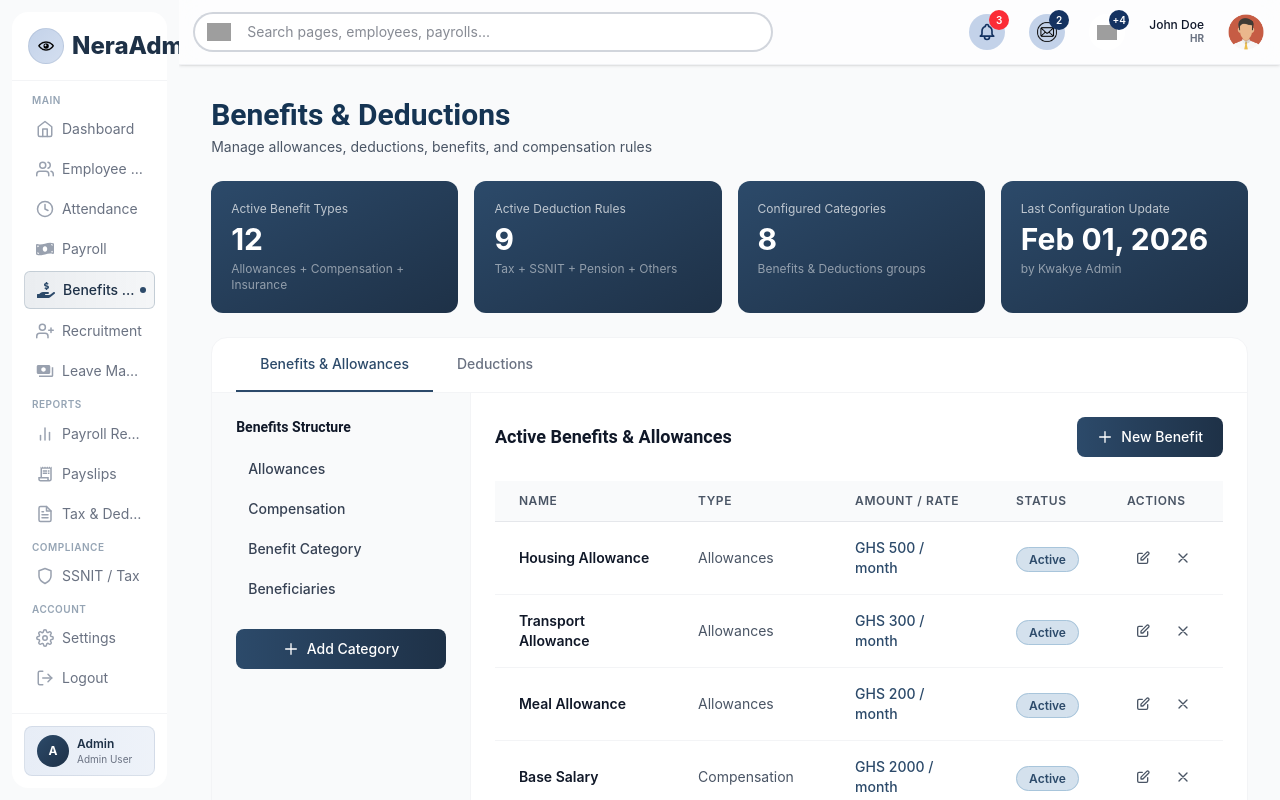
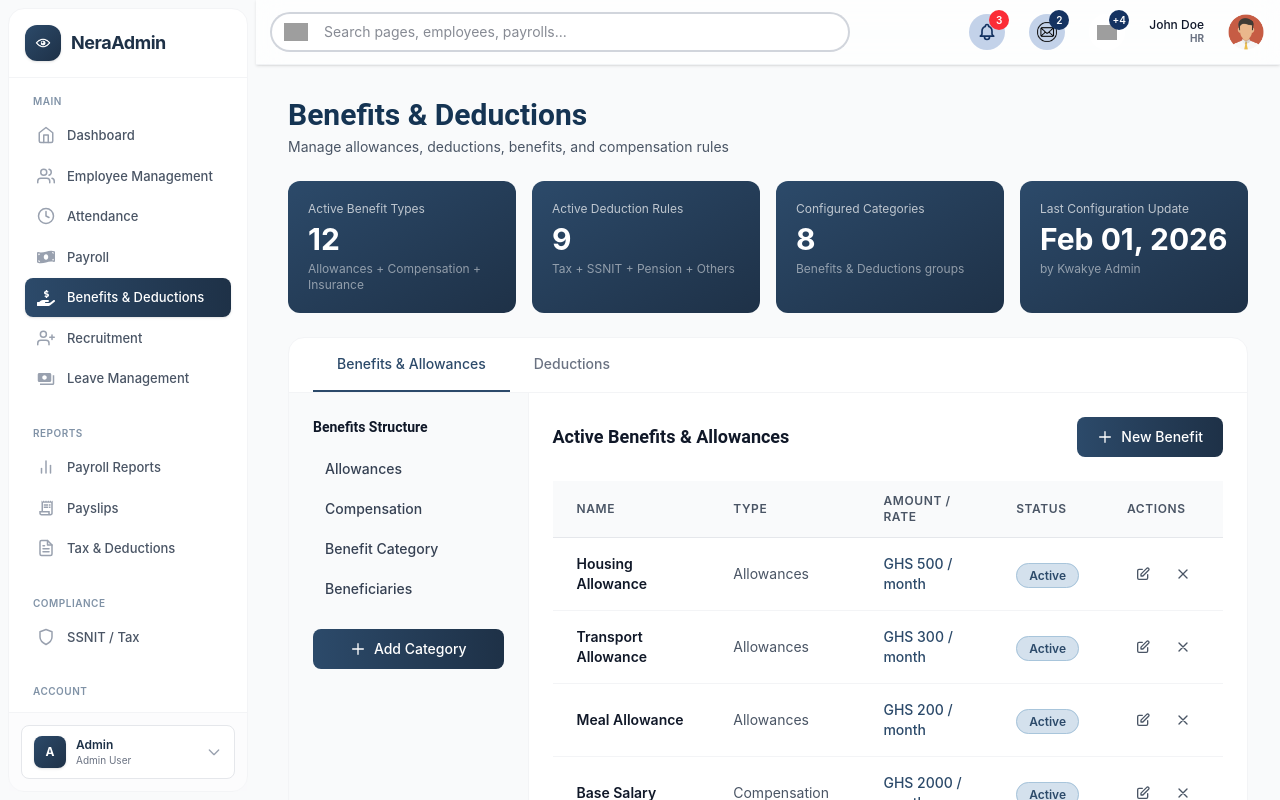
Before and after one commit to ayiteywoods/nera_payroll, a Next.js app: page /benefit in a window 1280 px wide. Built offline with nearby package versions, Linux system fonts and the light colour scheme; grey boxes are pictures that could not be loaded.

Commit message:
Initial commit - HR system setup

```diff
--- a/app/(dashboard)/layout.tsx
+++ b/app/(dashboard)/layout.tsx
@@ -1,22 +1,34 @@
-import Menu from '@/components/Menu'
-import Navbar from '@/components/NavBar';
+// app/(dashboard)/layout.tsx
+import Menu from "@/components/Menu";
+import Navbar from "@/components/NavBar";
 
 export default function DashboardLayout({
   children,
-}: Readonly<{
+}: {
   children: React.ReactNode;
-}>) {
+}) {
   return (
-    <div className='h-screen flex bg-gray-50'>
-      {/* LEFT - Menu Sidebar */}
-      <div className='w-[14%] md:w-[8%] lg:w-[16%] xl:w-[14%] p-3'>
-        <Menu />
-      </div>
+    <div className="min-h-screen w-full overflow-x-hidden bg-gray-50">
+      <div className="flex h-screen max-w-[100vw]">
+        {/* Sidebar - Responsive widths */}
+        <div className="hidden md:block md:w-16 lg:w-60 xl:w-64 flex-shrink-0 h-full overflow-y-auto p-2">
+          <Menu />
+        </div>
 
-      {/* RIGHT - Main Content */}
-      <div className='w-[86%] md:w-[92%] lg:w-[84%] xl:w-[86%] bg-[#F7F8FA] overflow-scroll flex flex-col'>
-        <Navbar />
-        {children}
+        {/* Main Content Area */}
+        <div className="flex-1 flex flex-col min-w-0 h-full">
+          {/* Navbar */}
+          <div className="flex-shrink-0 w-full">
+            <Navbar />
+          </div>
+
+          {/* Page Content - Scrollable with proper constraints */}
+          <div className="flex-1 overflow-x-hidden overflow-y-auto w-full">
+            <div className="w-full max-w-full">
+              {children}
+            </div>
+          </div>
+        </div>
       </div>
     </div>
   );
--- a/app/globals.css
+++ b/app/globals.css
@@ -45,12 +45,37 @@
   }
 }
 
+/* ===== RESPONSIVE OVERFLOW FIXES ===== */
+html, body {
+  overflow-x: hidden;
+  max-width: 100vw;
+  width: 100%;
+  position: relative;
+}
+
+/* Ensure all containers respect viewport width */
+* {
+  box-sizing: border-box;
+}
+
+*::before,
+*::after {
+  box-sizing: border-box;
+}
+
+/* Prevent any element from exceeding viewport */
+body > * {
+  max-width: 100vw;
+}
+
 /* ===== GLOBAL BODY ===== */
 body {
   background: var(--background);
   color: var(--foreground);
   font-family: var(--font-body);
   -webkit-font-smoothing: antialiased;
+  margin: 0;
+  padding: 0;
 }
 
 /* ===== HEADINGS ===== */
@@ -137,3 +162,65 @@ code, pre {
   background: var(--info-light);
   border-radius: 8px;
 }
+
+/* ===== RESPONSIVE CONTAINER HELPERS ===== */
+.container-responsive {
+  width: 100%;
+  max-width: 100vw;
+  margin: 0 auto;
+  padding-left: 1rem;
+  padding-right: 1rem;
+}
+
+@media (min-width: 640px) {
+  .container-responsive {
+    padding-left: 1.5rem;
+    padding-right: 1.5rem;
+  }
+}
+
+@media (min-width: 1024px) {
+  .container-responsive {
+    padding-left: 2rem;
+    padding-right: 2rem;
+  }
+}
+
+/* ===== PREVENT IMAGE OVERFLOW ===== */
+img {
+  max-width: 100%;
+  height: auto;
+}
+
+/* ===== PREVENT TABLE OVERFLOW ===== */
+table {
+  max-width: 100%;
+  overflow-x: auto;
+  display: block;
+}
+
+@media (min-width: 768px) {
+  table {
+    display: table;
+  }
+}
+
+/* ===== FLEX CONTAINER FIX ===== */
+.flex-container {
+  display: flex;
+  flex-wrap: wrap;
+  min-width: 0;
+}
+
+.flex-item {
+  min-width: 0;
+  flex-shrink: 1;
+}
+
+/* ===== PREVENT PRE/CODE OVERFLOW ===== */
+pre {
+  max-width: 100%;
+  overflow-x: auto;
+  white-space: pre-wrap;
+  word-wrap: break-word;
+}
--- a/components/Menu.tsx
+++ b/components/Menu.tsx
@@ -60,35 +60,51 @@ const Menu = () => {
   const pathname = usePathname();
 
   return (
-    <aside className="h-full flex flex-col justify-between bg-white rounded-2xl">
-
-      {/* Logo Section */}
-      <div className="p-4 border-b border-gray-100">
-        <Link href="/" className="flex items-center justify-center lg:justify-start gap-2">
-          <div className="w-9 h-9 rounded-full bg-gradient-to-br from-[#c3d2e9] to-[#d4dff0] border border-[#2c4a6a]/10 flex items-center justify-center flex-shrink-0">
+    <aside className="h-full flex flex-col bg-white rounded-2xl border border-gray-100">
+      {/* Logo Section - Reduced padding */}
+      <div className="px-3 py-4 sm:px-4 border-b border-gray-100">
+        <Link href="/" className="flex items-center justify-center lg:justify-start gap-2.5">
+          <div className="w-8 h-8 sm:w-9 sm:h-9 rounded-xl bg-gradient-to-br from-[#2c4a6a] to-[#1e3147] flex items-center justify-center flex-shrink-0 shadow-sm">
             <Image
               src="/eye.png"
               alt="logo"
-              height={20}
-              width={20}
-              className="object-contain"
+              height={18}
+              width={18}
+              className="object-contain brightness-0 invert"
             />
           </div>
-          <span className="hidden lg:block font-extrabold text-[#1e3147] text-2xl">
+          <span className="hidden lg:block font-bold text-[#1e3147] text-lg tracking-tight">
             NeraAdmin
           </span>
         </Link>
       </div>
 
-      {/* Menu Items */}
-      <div className="flex-1 flex flex-col px-3 pt-3 gap-2 text-sm">
-        {menuItems.map((section) => (
+      {/* Menu Items - Compact spacing */}
+      <div
+        className="flex-1 overflow-y-auto px-2 sm:px-3 py-3 custom-scrollbar"
+        style={{
+          scrollbarWidth: 'none',
+          msOverflowStyle: 'none',
+        }}
+      >
+        <style jsx>{`
+          .custom-scrollbar::-webkit-scrollbar {
+            display: none;
+          }
+        `}</style>
+
+        <div className="flex flex-col gap-4 text-sm">
+          {menuItems.map((section, sectionIndex) => (
             <div key={section.title}>
-            <span className="hidden md:block text-[10px] text-[#2c4a6a]/50 mb-1 uppercase tracking-wider font-semibold px-2">
+              {/* Section title - More compact */}
+              <div className={`hidden md:block px-3 mb-1.5 ${sectionIndex > 0 ? 'pt-2' : ''}`}>
+                <span className="text-[10px] text-[#2c4a6a]/60 uppercase tracking-wider font-semibold">
                   {section.title}
                 </span>
+              </div>
 
-            <div className="flex flex-col gap-1">
+              {/* Menu items with tighter spacing */}
+              <div className="flex flex-col gap-0.5">
                 {section.items
                   .filter((item) => item.visible.includes(role))
                   .map((item) => {
@@ -100,11 +116,13 @@ const Menu = () => {
                         key={item.label}
                         href={item.href}
                         className={`
-                        group relative flex items-center gap-2 px-3 py-2 rounded-md
+                          group relative flex items-center gap-3
+                          px-3 py-2.5 mx-1 rounded-lg
                           transition-all duration-200
-                        ${isActive
-                          ? "bg-gradient-to-r from-[#2c4a6a]/10 to-[#2c4a6a]/5 text-[#1e3147] font-medium border border-[#2c4a6a]/20"
-                          : "text-gray-500 hover:bg-[#c3d2e9]/30 hover:text-[#1e3147]"
+                          ${
+                            isActive
+                              ? "bg-gradient-to-r from-[#2c4a6a] to-[#1e3147] text-white font-medium shadow-sm"
+                              : "text-gray-600 hover:bg-gray-50 hover:text-[#2c4a6a]"
                           }
                           justify-center md:justify-start
                         `}
@@ -112,18 +130,23 @@ const Menu = () => {
                       >
                         <Icon
                           size={18}
-                        className={`flex-shrink-0 ${isActive ? "text-[#2c4a6a]" : "text-gray-400 group-hover:text-[#2c4a6a]"}`}
+                          className={`
+                            flex-shrink-0
+                            ${
+                              isActive
+                                ? "text-white"
+                                : "text-gray-400 group-hover:text-[#2c4a6a]"
+                            }
+                          `}
                         />
 
-                      <span className="hidden md:block whitespace-nowrap overflow-hidden text-ellipsis">
+                        {/* Label - Professional typography */}
+                        <span className="hidden md:block text-[13px] font-medium whitespace-nowrap overflow-hidden text-ellipsis">
                           {item.label}
                         </span>
 
-                      {isActive && (
-                        <div className="absolute right-2 w-1.5 h-1.5 rounded-full bg-[#2c4a6a]"></div>
-                      )}
-
-                      <span className="md:hidden absolute left-full ml-2 px-2 py-1 bg-gray-900 text-white text-xs rounded opacity-0 group-hover:opacity-100 pointer-events-none whitespace-nowrap z-50 transition-opacity">
+                        {/* Tooltip for mobile */}
+                        <span className="md:hidden absolute left-full ml-3 px-3 py-1.5 bg-gray-900 text-white text-xs rounded-lg opacity-0 group-hover:opacity-100 pointer-events-none whitespace-nowrap z-50 transition-opacity shadow-lg">
                           {item.label}
                         </span>
                       </Link>
@@ -133,16 +156,26 @@ const Menu = () => {
             </div>
           ))}
         </div>
+      </div>
 
-      {/* Footer - User Profile */}
-      <div className="p-3 border-t border-gray-100">
-        <div className="flex items-center gap-2 px-3 py-2 rounded-lg bg-gradient-to-r from-[#c3d2e9]/40 to-[#d4dff0]/40 border border-[#2c4a6a]/10">
-          <div className="w-8 h-8 rounded-full bg-gradient-to-br from-[#2c4a6a] to-[#1e3147] flex items-center justify-center text-white text-xs font-bold flex-shrink-0">
+      {/* Footer - User Profile - Compact */}
+      <div className="px-3 py-3 border-t border-gray-100 bg-gray-50/50">
+        <div className="flex items-center gap-2.5 px-3 py-2.5 rounded-lg bg-white border border-gray-200 hover:border-[#2c4a6a]/30 transition-colors cursor-pointer">
+          <div className="w-8 h-8 rounded-lg bg-gradient-to-br from-[#2c4a6a] to-[#1e3147] flex items-center justify-center text-white text-xs font-bold flex-shrink-0 shadow-sm">
             {role === "admin" ? "A" : role === "hr" ? "H" : "F"}
           </div>
           <div className="hidden lg:block flex-1 min-w-0">
-            <p className="text-xs font-semibold text-[#1e3147] truncate capitalize">{role}</p>
-            <p className="text-[10px] text-gray-500 truncate">Admin User</p>
+            <p className="text-xs font-semibold text-[#1e3147] truncate capitalize leading-tight">
+              {role}
+            </p>
+            <p className="text-[10px] text-gray-500 truncate leading-tight mt-0.5">
+              Admin User
+            </p>
+          </div>
+          <div className="hidden lg:block">
+            <svg className="w-4 h-4 text-gray-400" fill="none" stroke="currentColor" viewBox="0 0 24 24">
+              <path strokeLinecap="round" strokeLinejoin="round" strokeWidth={2} d="M19 9l-7 7-7-7" />
+            </svg>
           </div>
         </div>
       </div>
```
Lines whose indentation alone changed are shown as unchanged.
